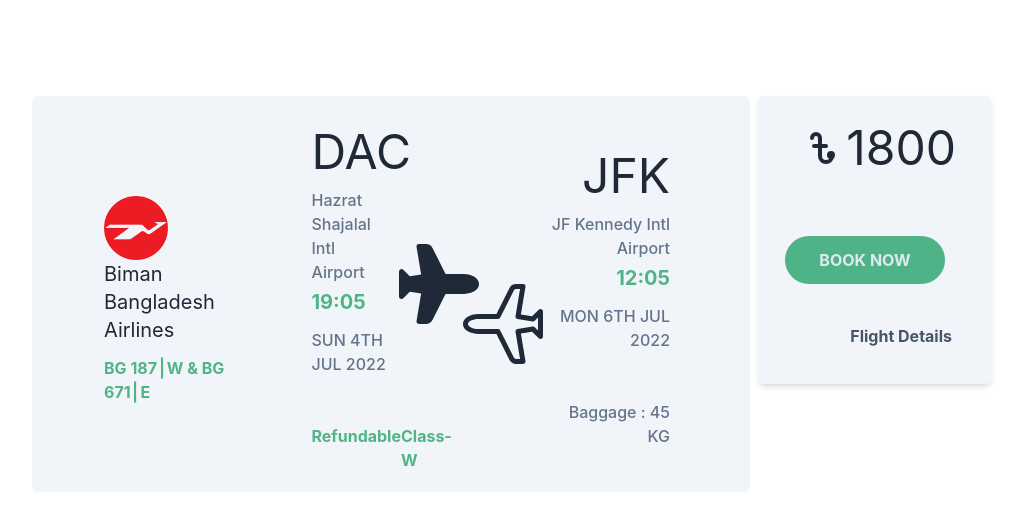
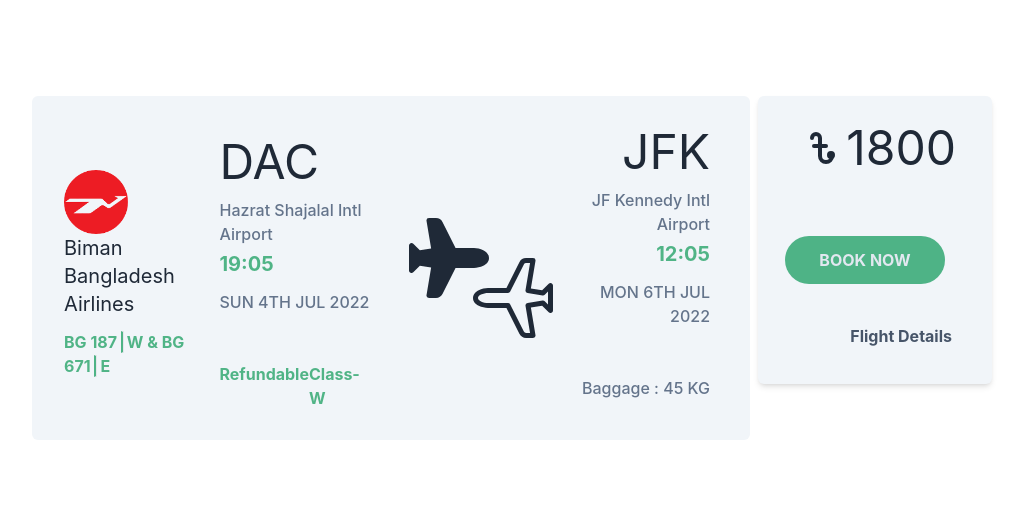
Before and after one commit to shawonislam1109/Fly-tech-task, a React (Create React App) app: page / in a window 1280 px wide. Shown: the top 530 px of the page, without its empty margins (128-1151 px from the left). Built offline with nearby package versions, Linux system fonts and the light colour scheme.

Commit message:
complete section

```diff
--- a/src/Component/Home/Home.js
+++ b/src/Component/Home/Home.js
@@ -12,8 +12,8 @@
   return (
     <div>
       <div className="lg:grid grid-cols-12 w-9/12 mx-auto gap-2">
-        <div className="col-span-9 bg-slate-100 mt-24 mb-10 md:mb-20 rounded-md">
-          <div className="grid lg:grid-cols-12 md:mx-10  md:grid-cols-1  md:justify-center md:items-center mb-5">
+        <div className="col-span-9 bg-slate-100 mt-24 mb-10  rounded-md">
+          <div className="grid lg:grid-cols-12  md:grid-cols-1  md:justify-center md:items-center mb-5">
             {/* grid cols number 1  */}
             <div className="col-span-3 ml-8">
               <img className="w-16 h-16  mt-8 " src={image} alt="" />
@@ -28,7 +28,7 @@
 
             {/* grid cols number 2 */}
             {button1 ? (
-              <div className="col-span-3 mt-8 md:ml-20">
+              <div className="col-span-3 mt-8 ml-2 ">
                 <h1 className="text-5xl">DAC</h1>
                 <p className="text-slate-500 font-medium mt-3">
                   Hazrat Shajalal Intl Airport
@@ -37,13 +37,13 @@
                 <p className="text-slate-500 font-medium mt-3">
                   SUN 4TH JUL 2022
                 </p>
-                <div className="flex justify-between color font-bold mt-12">
-                  <p>Refundable </p>
-                  <p>Class-W</p>
+                <div className="flex justify-around color mr-20 font-bold mt-12">
+                  <p className="" >Refundable </p>
+                  <p className="">Class-W</p>
                 </div>
               </div>
             ) : (
-              <div className="col-span-3 mt-8 ml-2 ">
+              <div className="col-span-3 mt-4 ml-2 ">
                 <h1 className="text-5xl ">JFK</h1>
                 <p className="text-slate-500 font-medium mt-3">
                   JF Kennedy Intl Airport
@@ -98,7 +98,7 @@
                 <p className="text-slate-500 font-medium mt-3">
                   MON 6TH JUL 2022
                 </p>
-                <p className="text-slate-500 font-medium mt-12">
+                <p className="text-slate-500 font-medium mt-12 mb-5">
                   Baggage : 45 KG
                 </p>
               </div>
@@ -112,9 +112,9 @@
                 <p className="text-slate-500 font-medium mt-3">
                   SUN 4TH JUL 2022
                 </p>
-                <div className="flex justify-around color font-bold mt-12">
+                <div className="flex justify-around mb-5 color font-bold mt-7">
                   <p>Refundable </p>
-                  <p>Class-W</p>
+                  <p className="">Class-W</p>
                 </div>
               </div>
             )}
```
Also changed, not shown: 1 other file (tests, documents, lock files or other folders).
